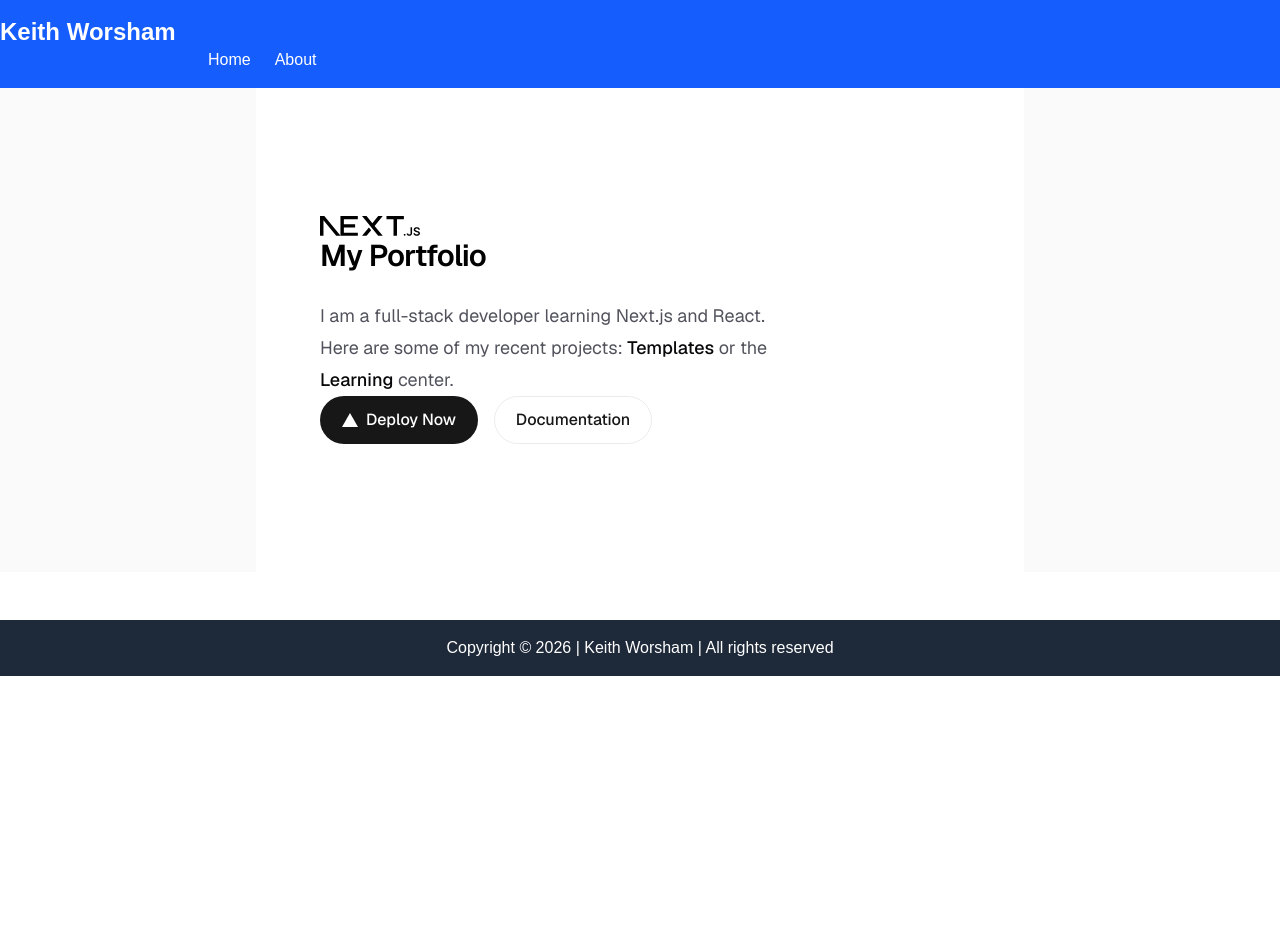
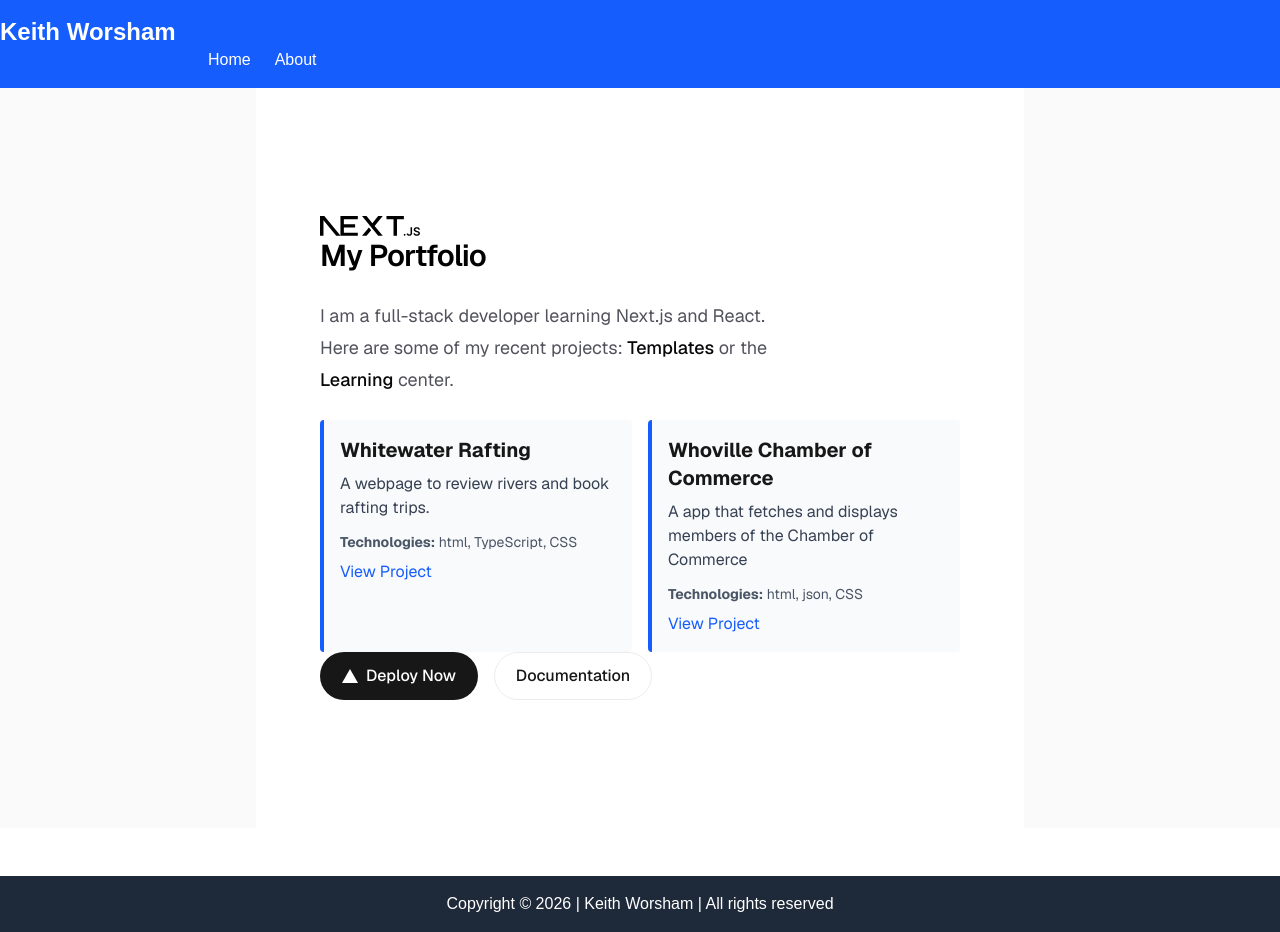
Before and after one commit to ekworsham/wdd430-portfolio, a Next.js app: page / in a window 1280 px wide. Before the commit the page ends 800 px from the top, so only its background shows below. Built offline with nearby package versions, Linux system fonts and the light colour scheme.

Commit message:
Add ProjectList component to Home for displaying projects

```diff
--- a/app/page.tsx
+++ b/app/page.tsx
@@ -48,6 +48,7 @@ export default function Home() {
             </a>{" "}
             center.
           </p>
+          <ProjectList projects={projects} />
         </div>
         <div className="flex flex-col gap-4 text-base font-medium sm:flex-row">
           <a
```
